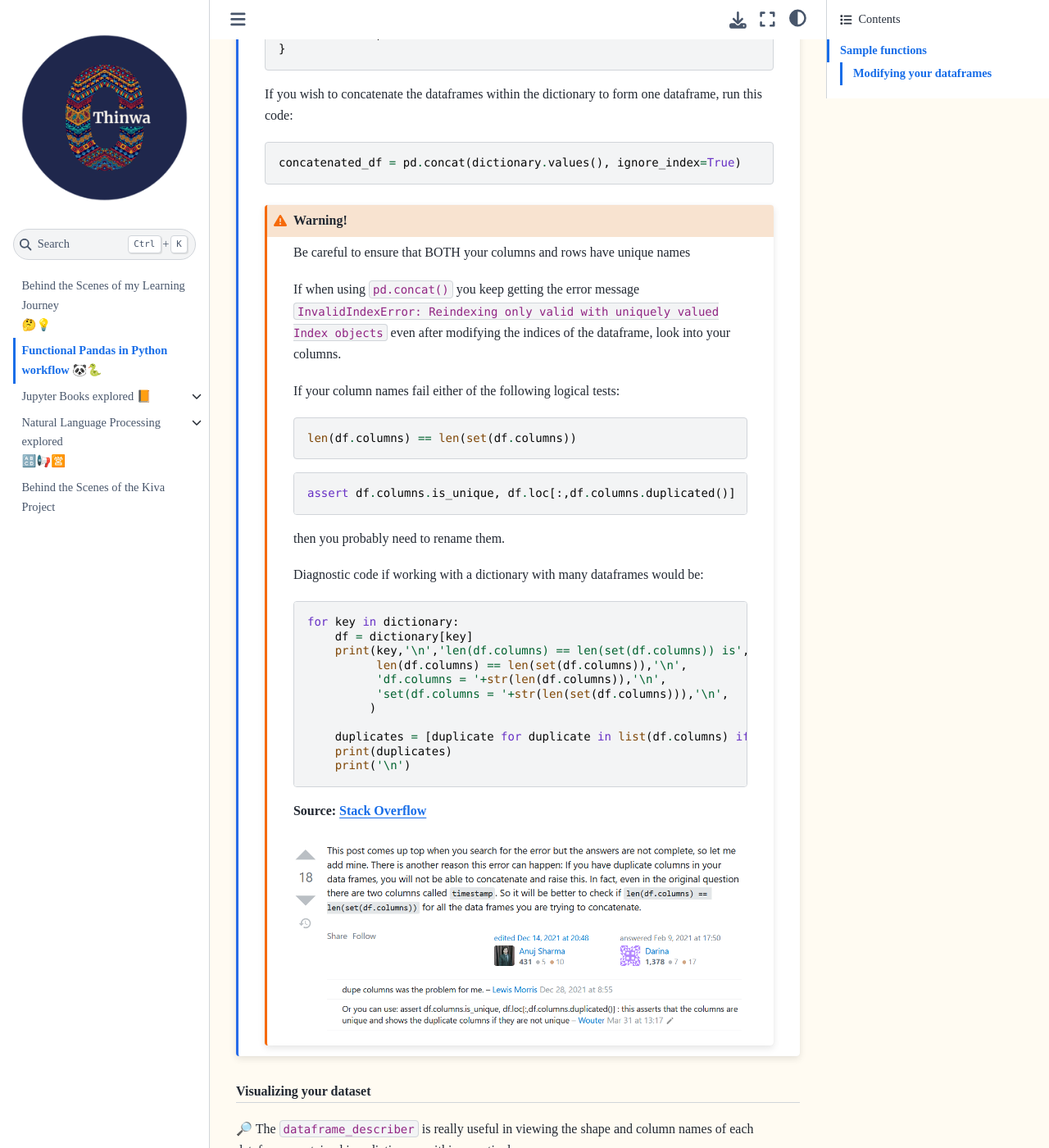
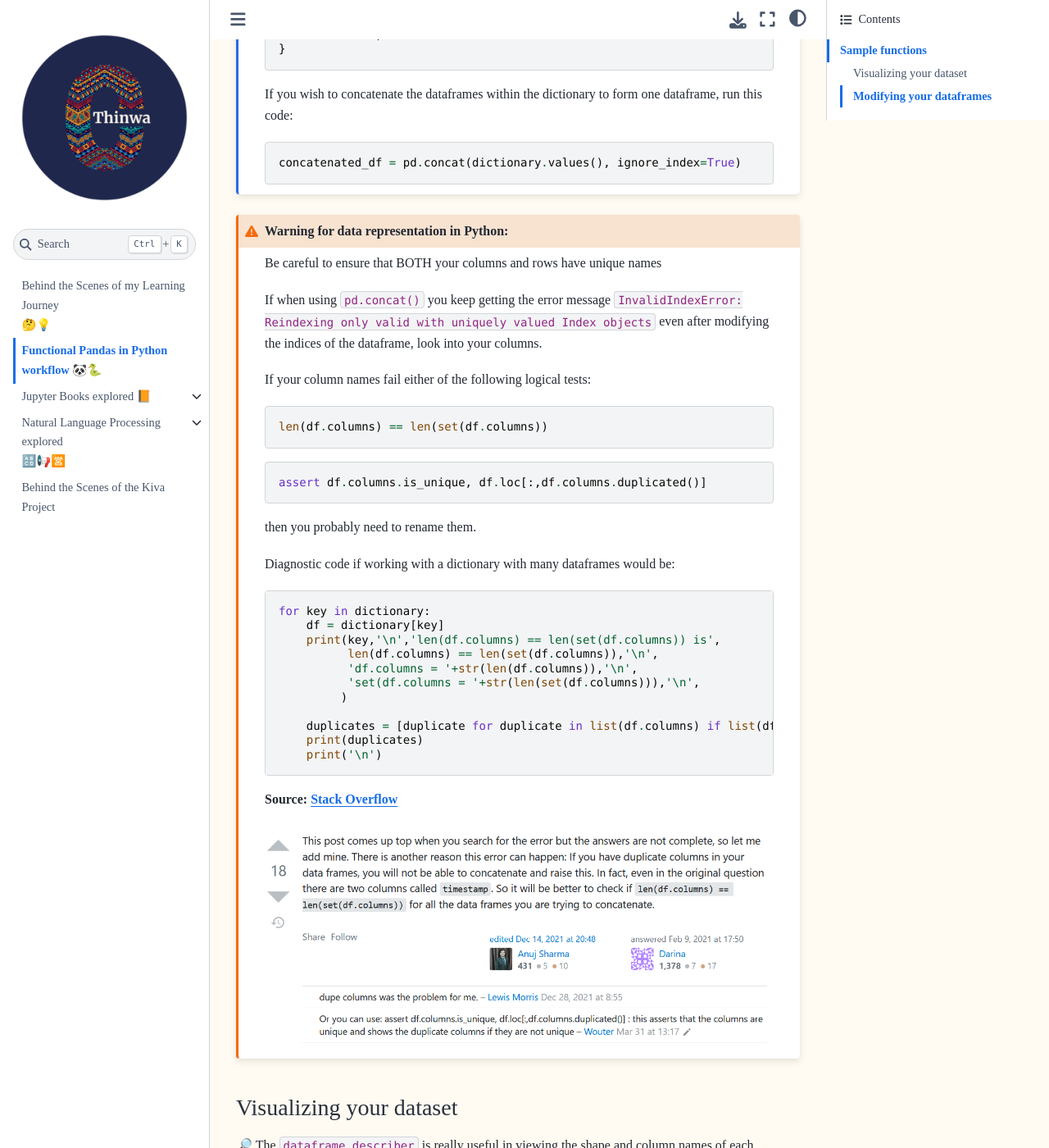
Before and after one commit to CeeThinwa/BTS-Continuous-Learning, a Jupyter Book: the page built from book/pandas_python.md, in a window 1280 px wide and 1400 px high, scrolled down 791 px. Shown: the whole window at 82% size. Built offline with Jupyter Book 1.0.4 settings and Sphinx 7.4.7 and the Sphinx Book theme 1.1.4, drawn with Linux system fonts in a browser that asks for light colours.

Commit message:
Update pandas_python.md

````diff
--- a/book/pandas_python.md
+++ b/book/pandas_python.md
@@ -35,7 +35,9 @@ If you wish to concatenate the dataframes within the dictionary to form one data
 concatenated_df = pd.concat(dictionary.values(), ignore_index=True)
 ```
 
-:::{admonition} Warning!
+:::
+
+:::{admonition} Warning for data representation in Python:
 :class: warning
 
 Be careful to ensure that BOTH your columns and rows have unique names
@@ -78,8 +80,6 @@ for key in dictionary:
 
 :::
 
-
-:::
 
 ### Visualizing your dataset
 
@@ -126,6 +126,7 @@ def dataframes_displayed(df_dict={}, input_string=''):
 
 :::{admonition} What does `column.find('Unnamed:') != -1` mean?
 :class: note
+
 According to [this source](https://tech-related.com/p/6q3ePQloAv):
 
 *The `str.find` method is to find whether there is a character or substring to be found in*<br>
````
